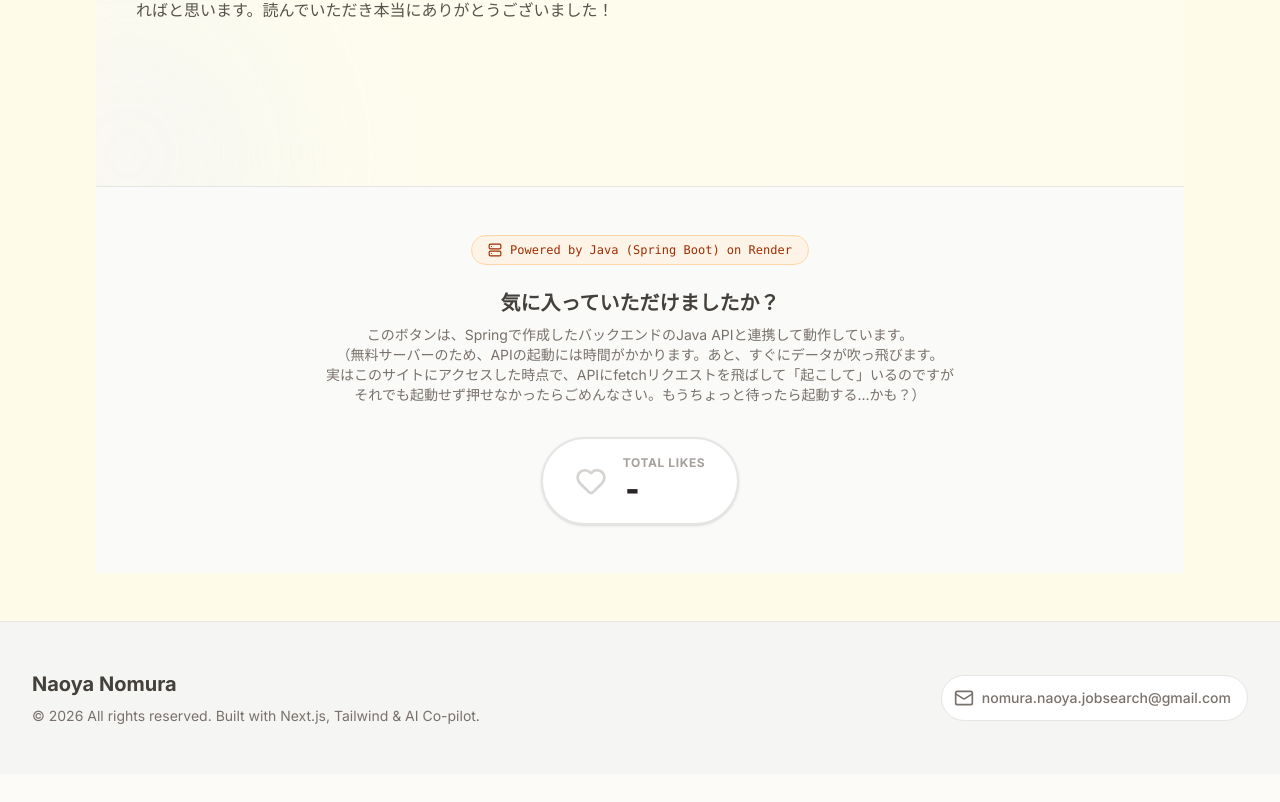
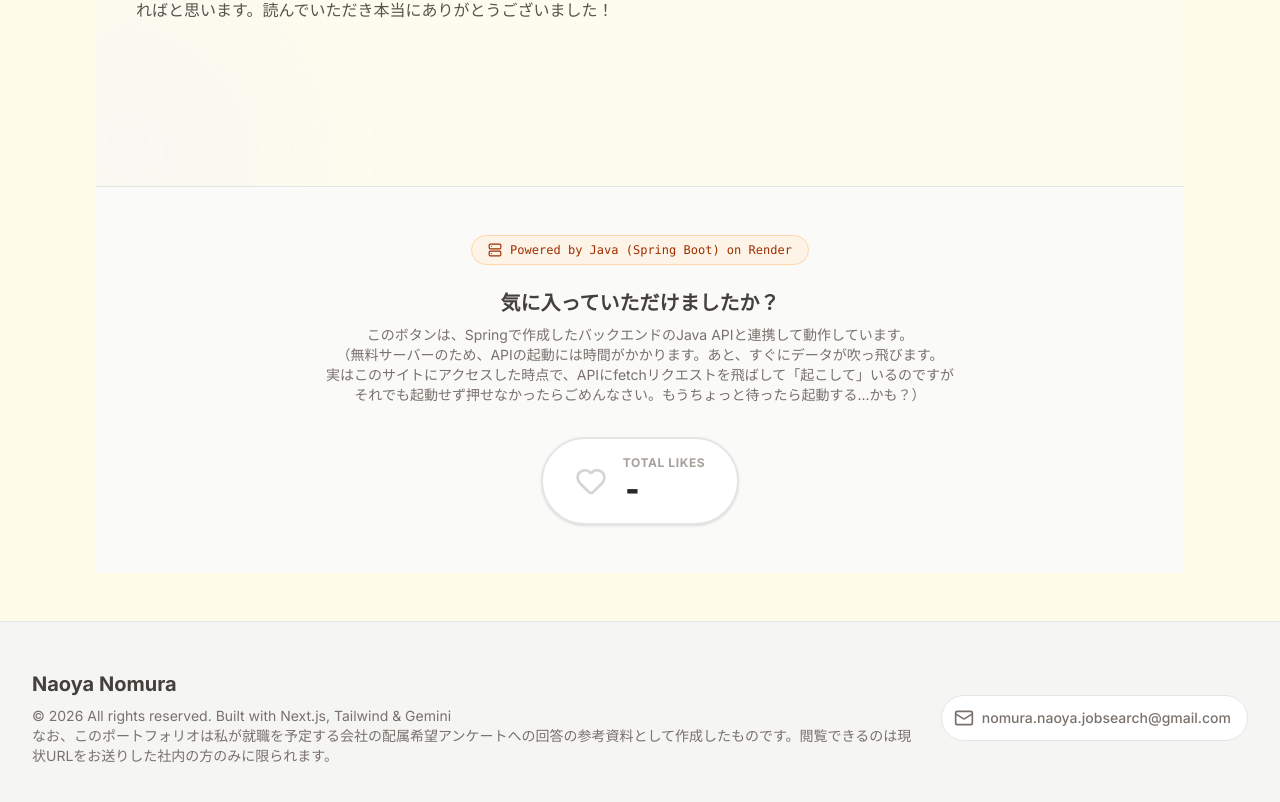
Before and after one commit to karaagenomuranaoya/portfolio, a Next.js app: page / in a window 1280 px wide. Shown: the part 8869-9671 px from the top of the page. Before the commit the page ends 9643 px from the top, so only its background shows below. Built offline with nearby package versions, Linux system fonts and the light colour scheme; no server answers.

Commit message:
footerに追加

```diff
--- a/app/components/Footer.tsx
+++ b/app/components/Footer.tsx
@@ -26,7 +26,10 @@ export default function Footer() {
           <h3 className="text-xl font-bold text-stone-700 mb-2">Naoya Nomura</h3>
           <p className="text-sm">
             &copy; {new Date().getFullYear()} All rights reserved.
-            <br className="sm:hidden" /> Built with Next.js, Tailwind & AI Co-pilot.
+            <br className="sm:hidden" /> Built with Next.js, Tailwind & Gemini
+          </p>
+          <p className="text-sm">
+            <br className="sm:hidden" /> なお、このポートフォリオは私が就職を予定する会社の配属希望アンケートへの回答の参考資料として作成したものです。閲覧できるのは現状URLをお送りした社内の方のみに限られます。
           </p>
         </div>
 
```
Also changed, not shown: project_context_for_ai.txt.
